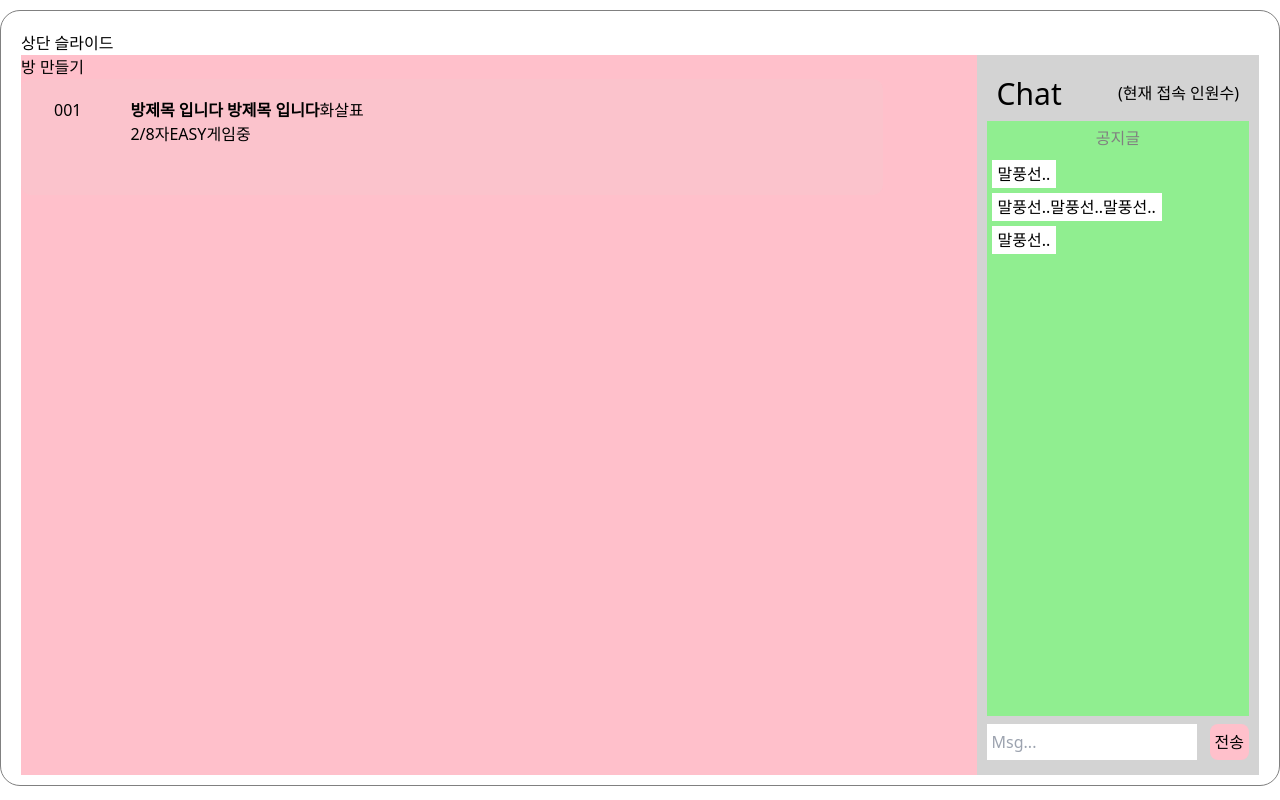
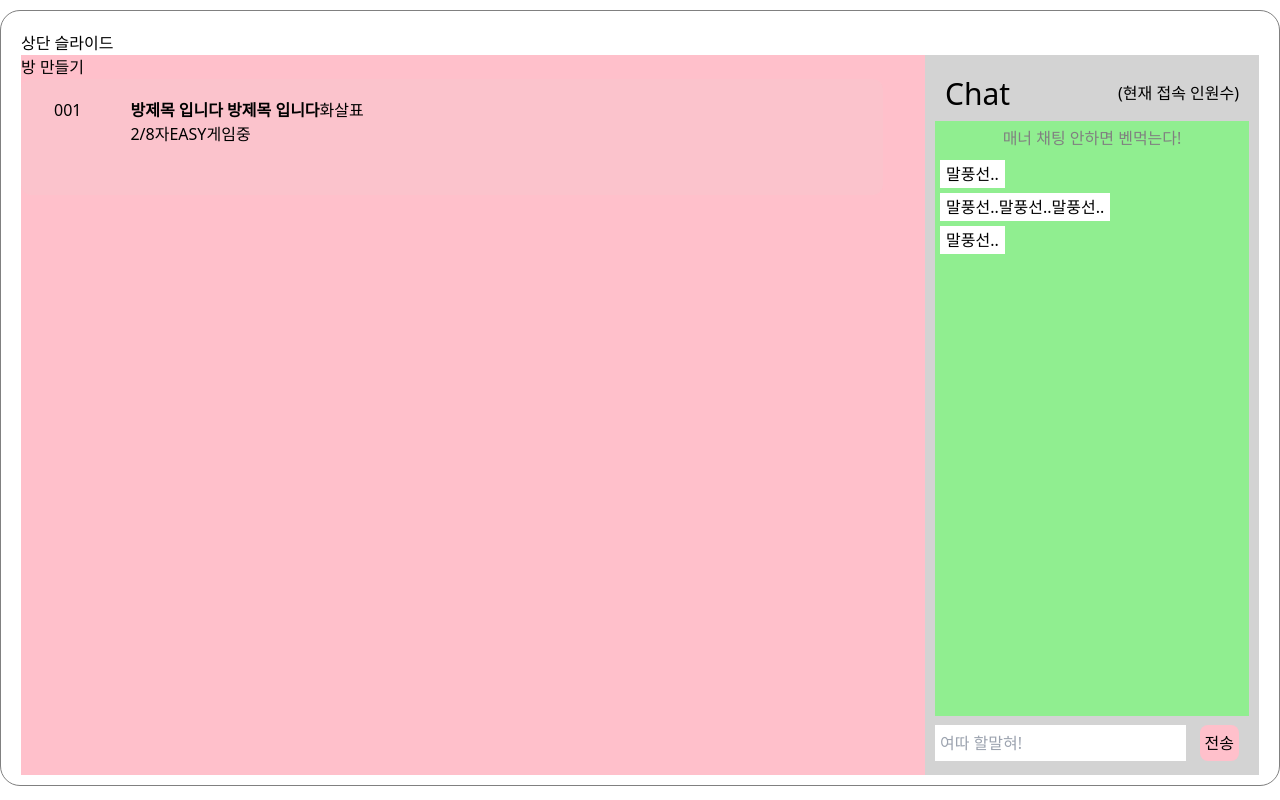
Before and after one commit to seunghoonKang/we-all-lie-fe, a React (Create React App) app: page /home in a window 1280 px wide. Built offline with nearby package versions, Linux system fonts and the light colour scheme; no server answers.

Commit message:
☀️ feat : Home 채팅방(Chat) 기능 구현 시작

```diff
--- a/src/components/Chat.jsx
+++ b/src/components/Chat.jsx
@@ -1,14 +1,24 @@
-import React from 'react';
+import React, { useEffect, useState } from 'react';
 import styled from 'styled-components';
 import { socket } from '../shared/socket';
 import { useRef } from 'react';
 
 const Chat = ({ showChat }) => {
+  // const cookie = useCookie();
+  // const nickname = cookie.getCookie(nickname);
+  const nickname = '뀨띠'; //임시 닉네임
   const msgInput = useRef();
   // const msgValue = msgInput.current.value;
+  // const [msgs, SetMsgs] = useState();
 
-  //로비 입장시, 닉네임 받아오기(on)
+  //로비 입장시, Cookie에서 닉네임 빼와서 모두에게 띄워주기,,(emit?)
   //채팅방에 @@님이 로그인하셨습니다.(?) 띄워주기
+  useEffect(() => {
+    socket.emit('enterLobby', nickname);
+    socket.on('receiveMsg', () => {
+      // SetMsgs();
+    });
+  }, [socket]);
 
   //채팅방에 닉네임, 메세지 받기(on)
   //하쨩 : 승쨩어디감
@@ -17,6 +27,8 @@ const Chat = ({ showChat }) => {
     e.preventDefault();
     //채팅에 닉네임, 메세지 전송 (emit)
     //You : 하쨩 하이
+    console.log(`${nickname} : ${msgInput.current.value}`);
+    socket.emit('sendMsg', { nickname: msgInput.current.value });
 
     msgInput.current.value = '';
   };
@@ -28,7 +40,7 @@ const Chat = ({ showChat }) => {
         <People>(현재 접속 인원수)</People>
       </ChatTop>
       <ChatRow>
-        <Notice>공지글</Notice>
+        <Notice>매너 채팅 안하면 벤먹는다!</Notice>
         <Msg>
           <Word>말풍선..</Word>
         </Msg>
@@ -41,7 +53,7 @@ const Chat = ({ showChat }) => {
       </ChatRow>
       <Form onSubmit={msgSubmitHandler}>
         {/* <p>프로필?</p> */}
-        <input type="text" ref={msgInput} placeholder="Msg..." />
+        <input type="text" ref={msgInput} placeholder="여따 할말혀!" />
         <button>전송</button>
       </Form>
     </ChatLayout>
@@ -52,7 +64,7 @@ export default Chat;
 
 const ChatLayout = styled.div`
   padding: 10px;
-  width: 360px;
+  width: 450px;
   height: 90vh;
   min-height: 650px;
   background-color: lightgray;
@@ -128,5 +140,6 @@ const Form = styled.form`
     background-color: pink;
     padding: 5px;
     border-radius: 8px;
+    margin-right: 10px;
   }
 `;
```
